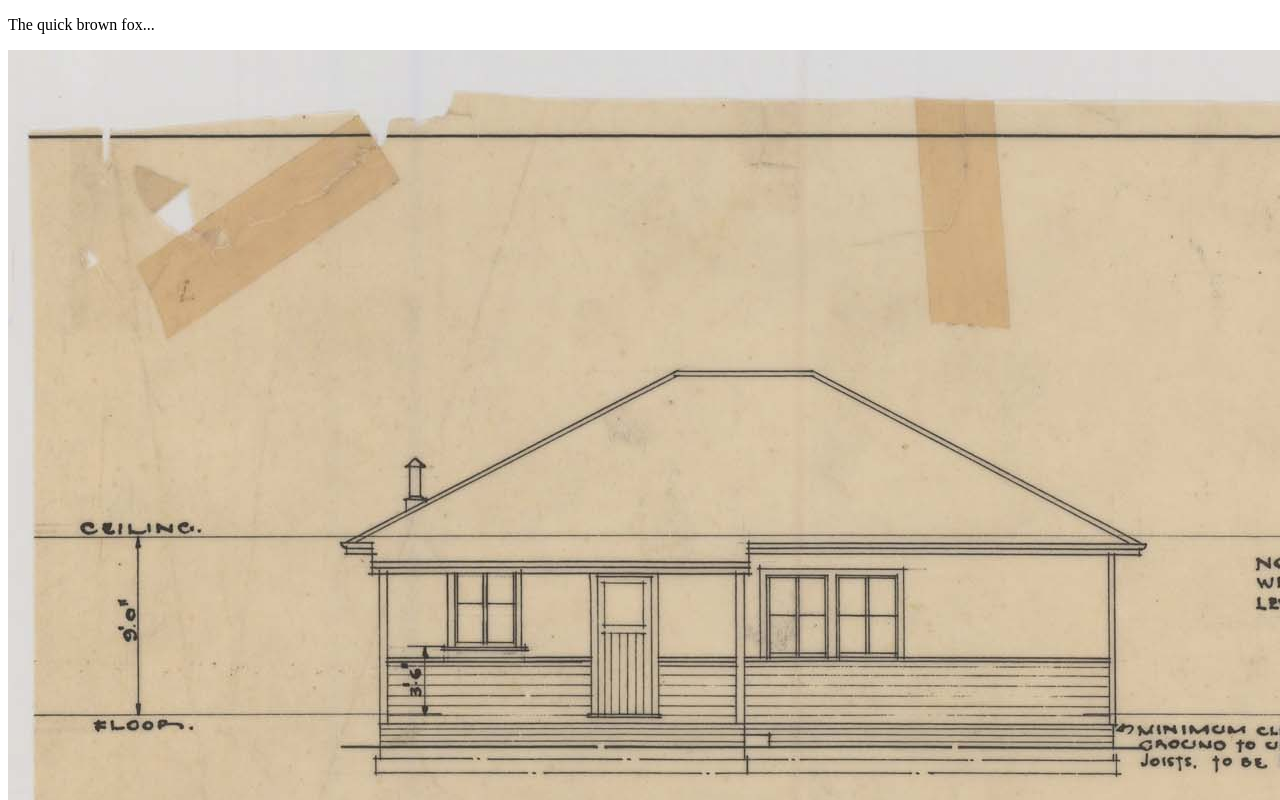
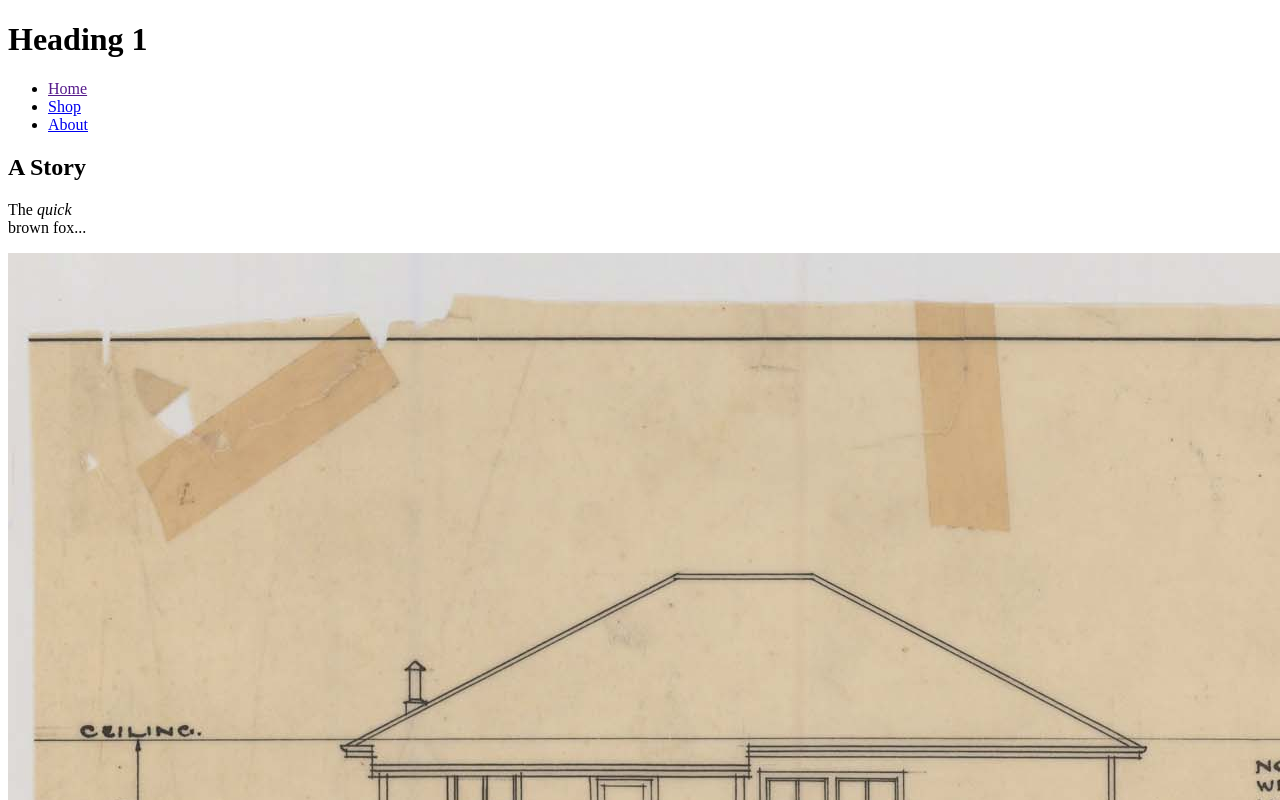
Before and after one commit to u3195855/Assignment-1, a plain HTML site: page Assignment 1/index.html in a window 1280 px wide. Shown: the top 800 px of the page. Drawn offline with Linux system fonts and the light colour scheme.

Commit message:
Update index.html

```diff
--- a/Assignment 1/index.html
+++ b/Assignment 1/index.html
@@ -1,18 +1,37 @@
 <!DOCTYPE html>
+<!-- doctype tells the browser what version of HTML we are using (HTML 5) -->
+<html lang="en">
+    <head>
+<!-- no content in the <head> -->
+        <title>Assignment 1</title>
+    </head>
+    <body>
+        <header>
+            <h1 id="top">Heading 1</h1>
 
-<!-- This is an HTML comment -->
-
-<html lang="en">
-
-    <head>
-        <title>Index</title>
-    </head>
-
-    <body>
-        <p>The quick brown fox...</p>
-
-        <img src="assets/image/tocumwal-naa-1.jpg" alt="Old house plan with tape all over it">
-
+            <nav>
+                <ul>
+                    <li><a href="">Home</a></li>
+                    <li><a href="#firstStory">Shop</a></li>
+                    <li><a href="#secondStory">About</a></li>
+                </ul>
+            </nav>
+        </header>
+        <main>
+            <article id="firstStory">
+                <h2>A Story</h2>
+                <p>The <em>quick</em> <br> brown fox...</p>
+                <img src="assets/image/tocumwal-naa-1.jpg" alt="Old house plan with tape all over it">
+            </article>
+            <!-- If you snip out an artical it should still make sense-->
+            <article id="secondStory">
+                <h2>A Second Story</h2>
+                <p>The <strong>quick</strong> <br> brown fox...</p>
+            </article>
+        </main>
+        <footer>
+            <a href="#top">^ Back to top ^</a>
+        </footer>
     </body>
-
+<!--    No contnet here  -->
 </html>
```
